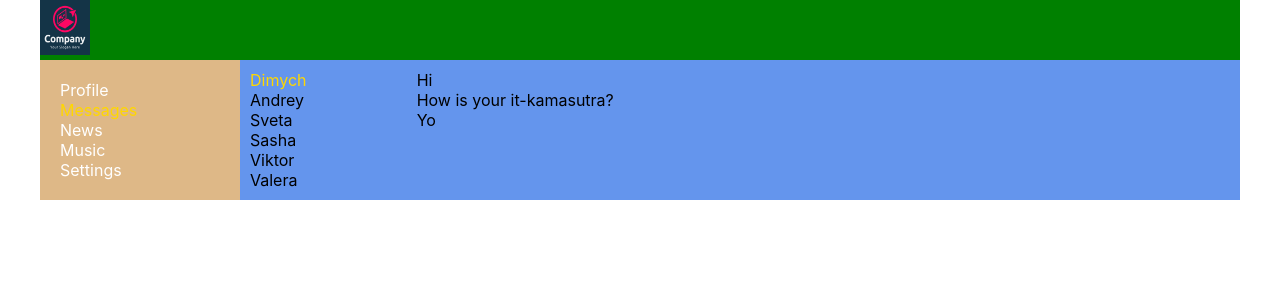
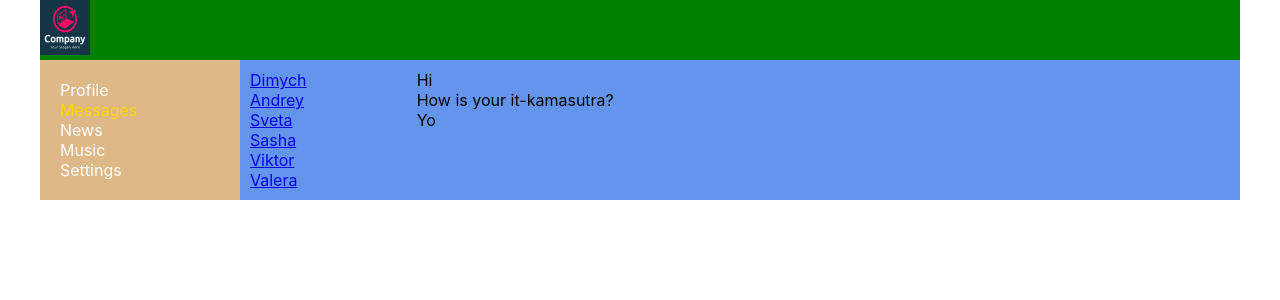
Before and after one commit to sergeybabann/react-way-of-samurai_1.0_social_network_01_v.2-original.babann, a React (Create React App) app: page /dialogs in a window 1280 px wide. Shown: the top 300 px of the page. Built offline with nearby package versions, Linux system fonts and the light colour scheme.

Commit message:
22 lesson complete

```diff
--- a/src/components/Dialogs/Dialogs.jsx
+++ b/src/components/Dialogs/Dialogs.jsx
@@ -1,22 +1,35 @@
 import React from 'react'
 import s from './Dialogs.module.css'
+import { NavLink } from 'react-router-dom'
 
 const Dialogs = (props) => {
   return (
     <div className={s.dialogs}>
       <div className={s.dialogsItems}>
-        <div className={s.dialog + ' ' + s.active}>Dimych</div>
-        <div className={s.dialog}>Andrey</div>
-        <div className={s.dialog}>Sveta</div>
-        <div className={s.dialog}>Sasha</div>
-        <div className={s.dialog}>Viktor</div>
-        <div className={s.dialog}>Valera</div>
+        <div className={s.dialog + ' ' + s.active}>
+          <NavLink to='/dialogs/1'>Dimych</NavLink>
+        </div>
+        <div className={s.dialog}>
+          <NavLink to='/dialogs/2'>Andrey</NavLink>
+        </div>
+        <div className={s.dialog}>
+          <NavLink to='/dialogs/3'>Sveta</NavLink>
+        </div>
+        <div className={s.dialog}>
+          <NavLink to='/dialogs/4'>Sasha</NavLink>
+        </div>
+        <div className={s.dialog}>
+          <NavLink to='/dialogs/5'>Viktor</NavLink>
+        </div>
+        <div className={s.dialog}>
+          <NavLink to='/dialogs/6'>Valera</NavLink>
+        </div>
       </div>
 
       <div className={s.messages}>
-        <div class={s.dialog}>Hi</div>
-        <div class={s.dialog}>How is your it-kamasutra?</div>
-        <div class={s.dialog}>Yo</div>
+        <div className={s.dialog}>Hi</div>
+        <div className={s.dialog}>How is your it-kamasutra?</div>
+        <div className={s.dialog}>Yo</div>
       </div>
     </div>
   )
```
Also changed, not shown: user/info.txt, 1 other file (tests, documents, lock files or other folders).
